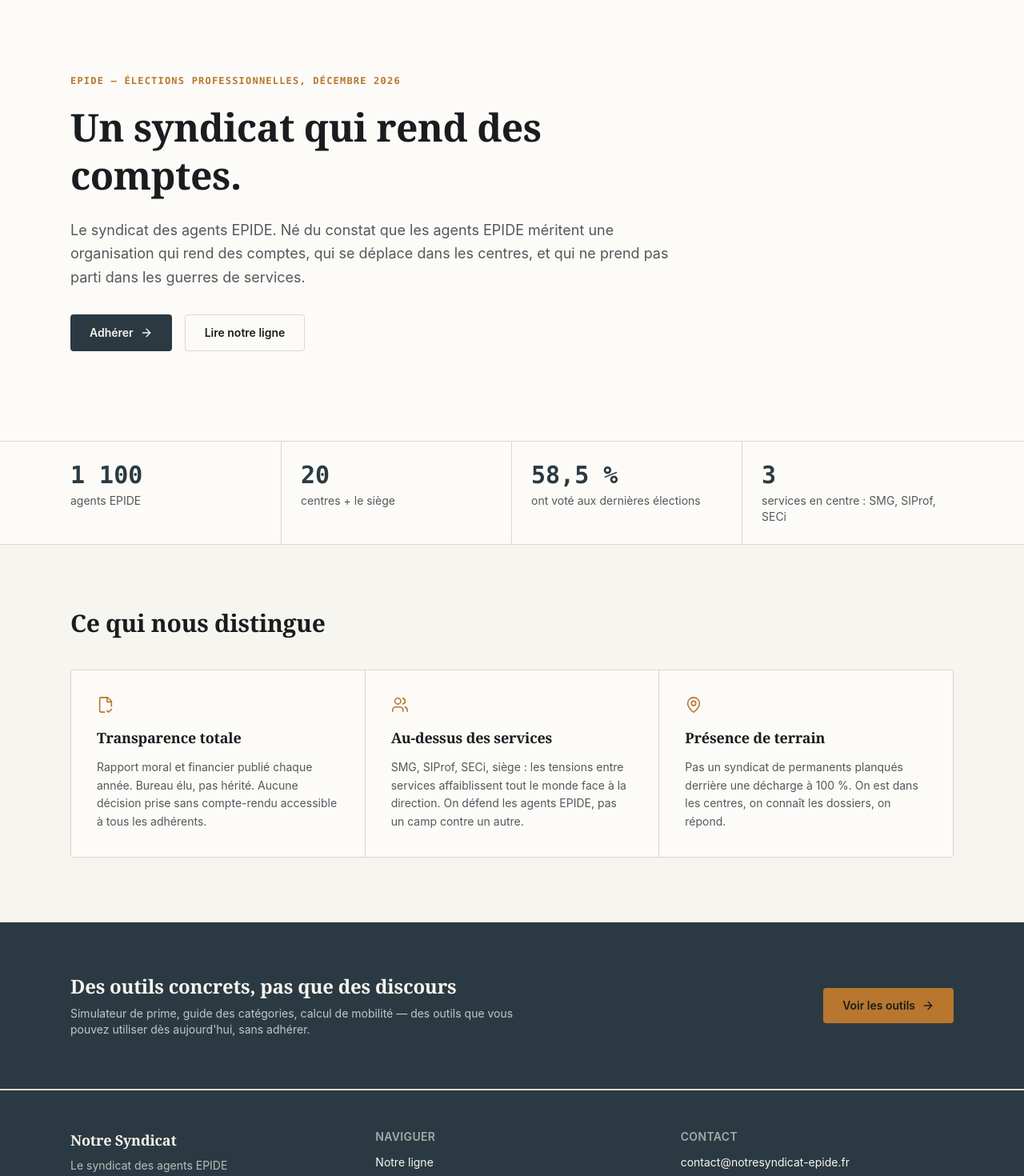
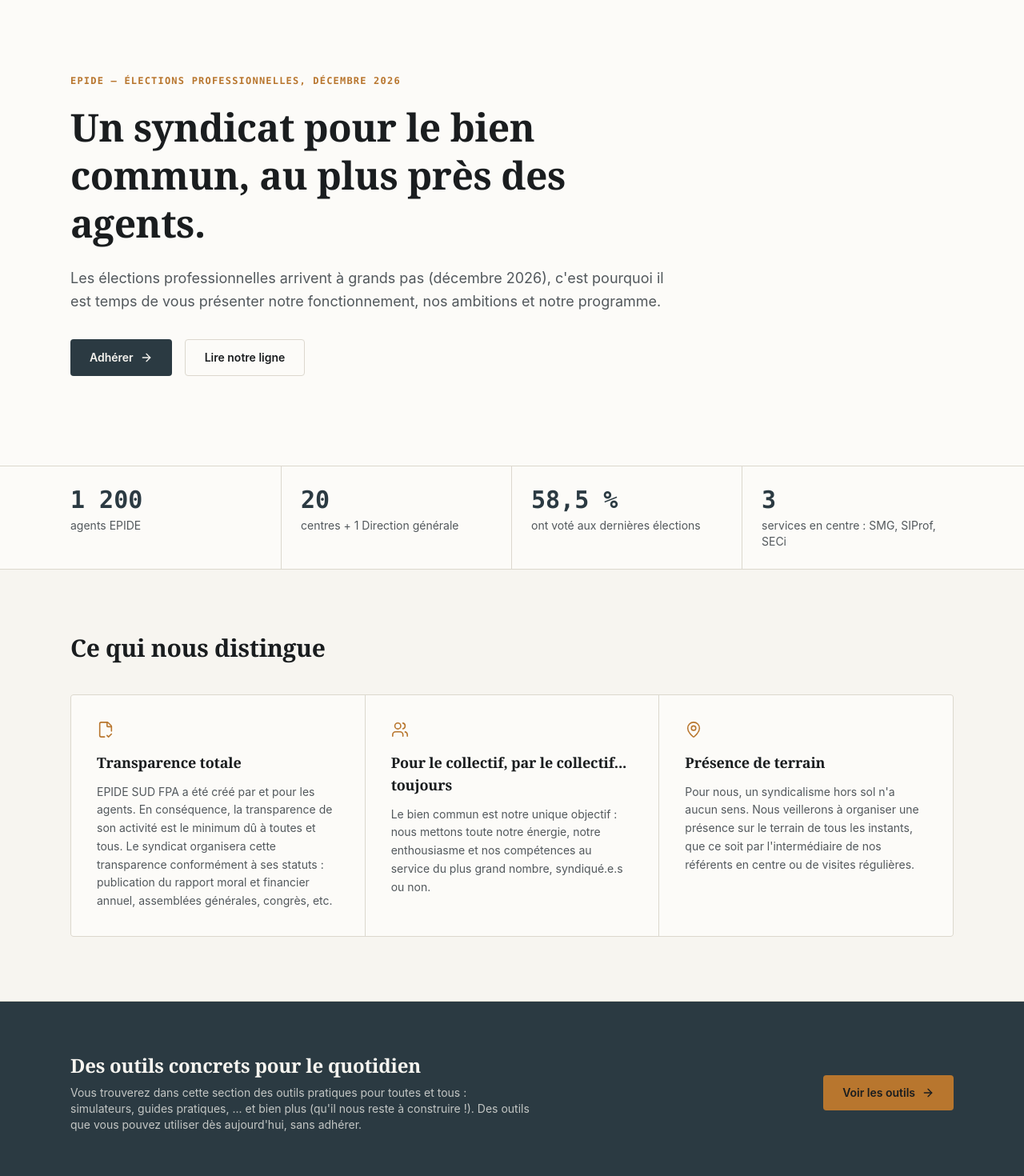
Before and after one commit to epide-sudfpa/epide-sudfpa, a Next.js app: page / in a window 1280 px wide. Shown: the part 100-1570 px from the top of the page at 80% size. Built offline with nearby package versions, Linux system fonts and the light colour scheme.

Commit message:
page d'accueil, textes d'accueil

```diff
--- a/app/page.tsx
+++ b/app/page.tsx
@@ -3,8 +3,8 @@ import { ArrowRight, FileCheck2, Users, MapPin } from "lucide-react";
 import { siteConfig } from "@/lib/config";
 
 const chiffresCles = [
-  { valeur: "1 100", label: "agents EPIDE" },
-  { valeur: "20", label: "centres + le siège" },
+  { valeur: "1 200", label: "agents EPIDE" },
+  { valeur: "20", label: "centres + 1 Direction générale" },
   { valeur: "58,5 %", label: "ont voté aux dernières élections" },
   { valeur: "3", label: "services en centre : SMG, SIProf, SECi" },
 ];
@@ -14,19 +14,19 @@ const piliers = [
     icone: FileCheck2,
     titre: "Transparence totale",
     texte:
-      "Rapport moral et financier publié chaque année. Bureau élu, pas hérité. Aucune décision prise sans compte-rendu accessible à tous les adhérents.",
+      "EPIDE SUD FPA a été créé par et pour les agents. En conséquence, la transparence de son activité est le minimum dû à toutes et tous. Le syndicat organisera cette transparence conformément à ses statuts : publication du rapport moral et financier annuel, assemblées générales, congrès, etc.",
   },
   {
     icone: Users,
-    titre: "Au-dessus des services",
+    titre: "Pour le collectif, par le collectif... toujours",
     texte:
-      "SMG, SIProf, SECi, siège : les tensions entre services affaiblissent tout le monde face à la direction. On défend les agents EPIDE, pas un camp contre un autre.",
+      "Le bien commun est notre unique objectif : nous mettons toute notre énergie, notre enthousiasme et nos compétences au service du plus grand nombre, syndiqué.e.s ou non.",
   },
   {
     icone: MapPin,
     titre: "Présence de terrain",
     texte:
-      "Pas un syndicat de permanents planqués derrière une décharge à 100 %. On est dans les centres, on connaît les dossiers, on répond.",
+      "Pour nous, un syndicalisme hors sol n'a aucun sens. Nous veillerons à organiser une présence sur le terrain de tous les instants, que ce soit par l'intermédiaire de nos référents en centre ou de visites régulières.",
   },
 ];
 
@@ -44,10 +44,7 @@ export default function Home() {
               {siteConfig.accroche}
             </h1>
             <p className="mt-6 text-lg leading-relaxed text-ink-soft">
-              {siteConfig.nomLong}. Né du constat que les agents EPIDE
-              méritent une organisation qui rend des comptes, qui se déplace
-              dans les centres, et qui ne prend pas parti dans les guerres de
-              services.
+              Les élections professionnelles arrivent à grands pas (décembre 2026), c'est pourquoi il est temps de vous présenter notre fonctionnement, nos ambitions et notre programme.
             </p>
             <div className="mt-8 flex flex-wrap gap-4">
               <Link
@@ -113,12 +110,12 @@ export default function Home() {
           <div className="flex flex-col items-start justify-between gap-6 sm:flex-row sm:items-center">
             <div>
               <h2 className="font-display text-2xl font-semibold">
-                Des outils concrets, pas que des discours
+                Des outils concrets pour le quotidien
               </h2>
               <p className="mt-2 max-w-xl text-sm text-paper/75">
-                Simulateur de prime, guide des catégories, calcul de mobilité
-                — des outils que vous pouvez utiliser dès aujourd'hui, sans
-                adhérer.
+                Vous trouverez dans cette section des outils pratiques pour toutes et tous :
+				simulateurs, guides pratiques, ... et bien plus (qu'il nous reste à construire !).
+                Des outils que vous pouvez utiliser dès aujourd'hui, sans adhérer.
               </p>
             </div>
             <Link
--- a/lib/config.ts
+++ b/lib/config.ts
@@ -13,9 +13,9 @@ export type Affiliation = "SUD" | "CGT" | "AUTONOME";
 export const siteConfig = {
   // --- Identité ---
   affiliation: "AUTONOME" as Affiliation, // "SUD" | "CGT" | "AUTONOME"
-  nomCourt: "Notre Syndicat", // ex: "SUD EPIDE", "CGT EPIDE", "USE" (Union Syndicale EPIDE)
-  nomLong: "Le syndicat des agents EPIDE", // ex: "SUD Solidaires EPIDE"
-  accroche: "Un syndicat qui rend des comptes.",
+  nomCourt: "EPIDE SUD FPA", // ex: "SUD EPIDE", "CGT EPIDE", "USE" (Union Syndicale EPIDE)
+  nomLong: "EPIDE SUD FPA", // ex: "SUD Solidaires EPIDE"
+  accroche: "Un syndicat pour le bien commun, au plus près des agents.",
   etablissement: "EPIDE",
   etablissementLong:
     "Établissement pour l'Insertion dans l'Emploi",
@@ -28,7 +28,7 @@ export const siteConfig = {
   },
 
   // --- Contact ---
-  email: "contact@notresyndicat-epide.fr",
+  email: "epide.sudfpa@proton.me",
   formulaireAdhesionUrl: "", // lien Microsoft Forms à insérer
 
   // --- Réseaux sociaux (vide = masqué automatiquement) ---
```
